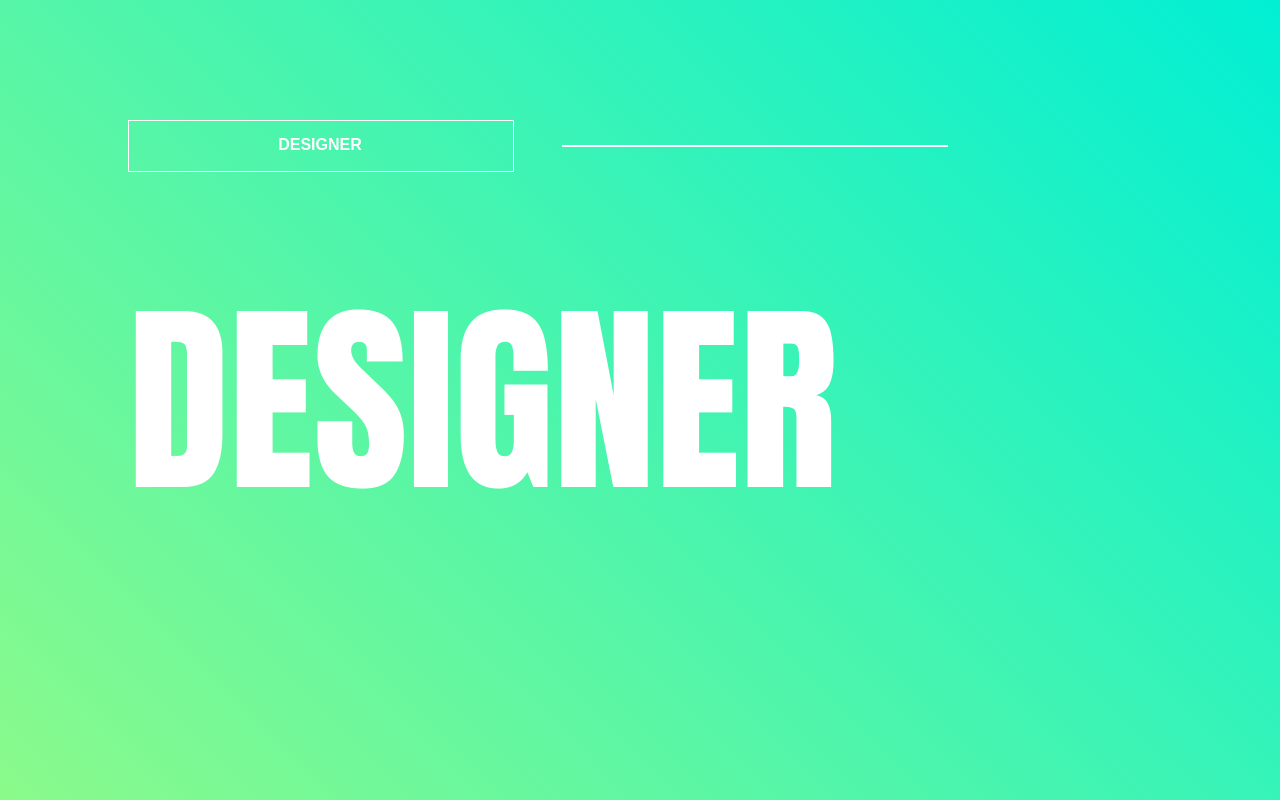
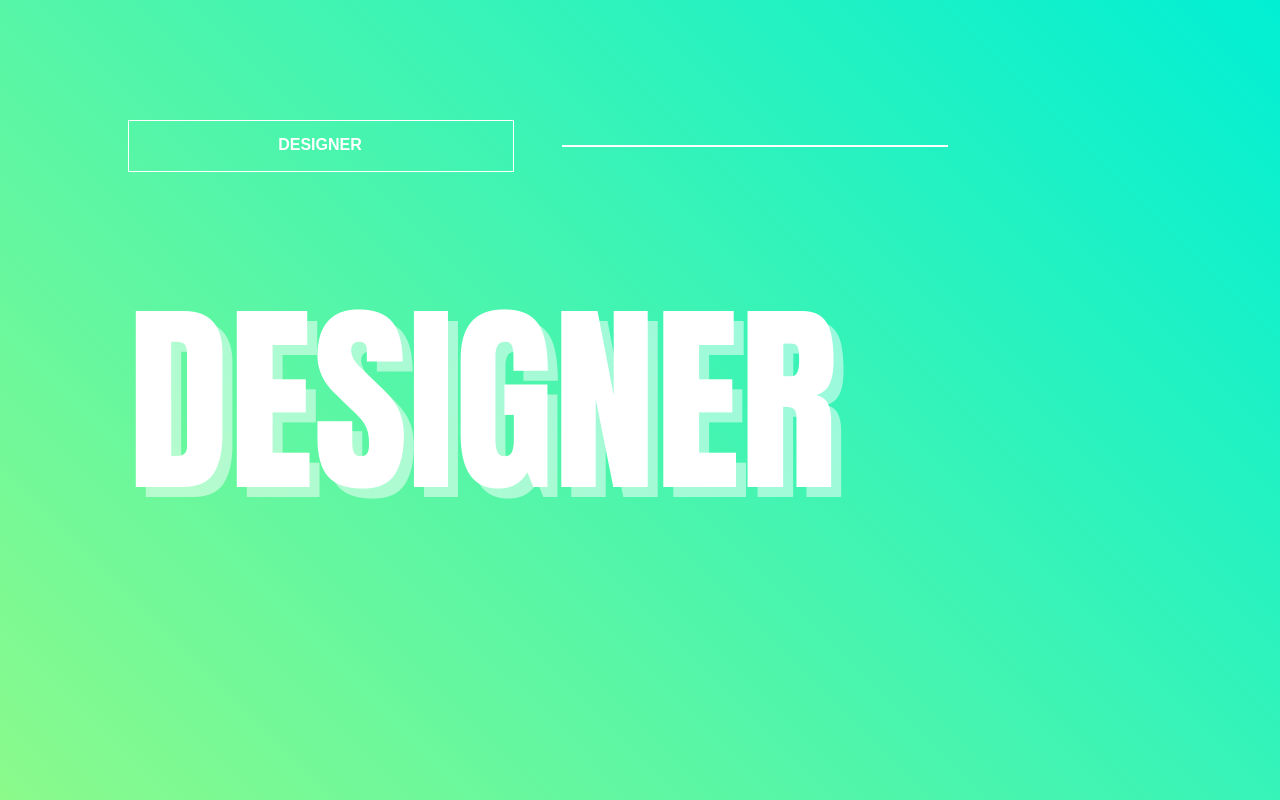
Before and after one commit to dcode-nexon/text-animation, a plain HTML site: page index.html in a window 1280 px wide. Drawn offline with Linux system fonts and the light colour scheme.

Commit message:
텍스트 그림자 설정

```diff
--- a/scss/style.scss
+++ b/scss/style.scss
@@ -108,6 +108,7 @@ main {
 
       span {
         display: inline-block;
+        text-shadow: 10px 10px 0px rgba(255,255,255, 0.5);
         transform: translateY(100%);
         transition-duration: 0.5s;
       }
```
Also changed, not shown: css/style.css, 1 other file.
